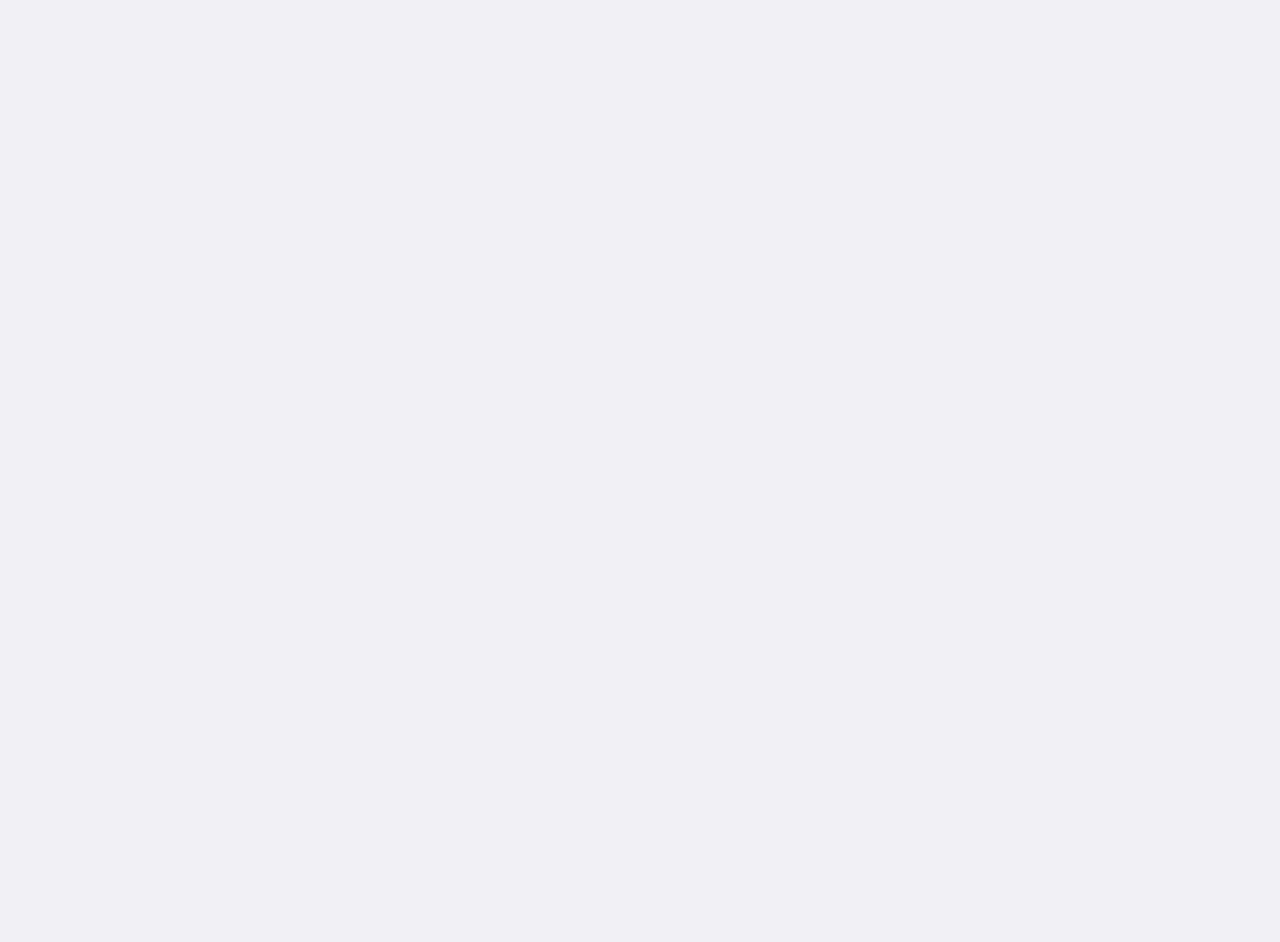
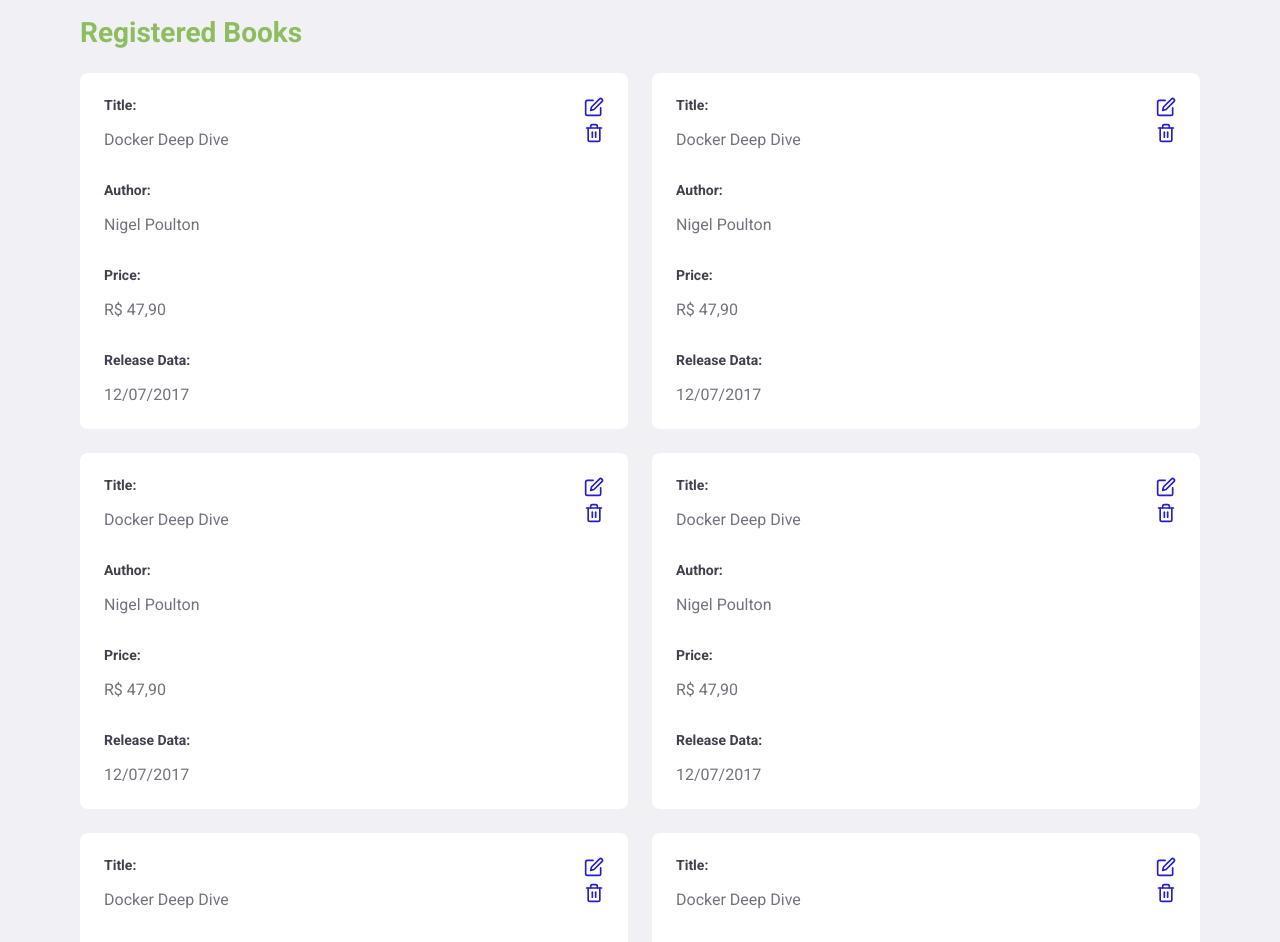
Before and after one commit to jp-bueno/client, a React (Create React App) app: page /book in a window 1280 px wide. Shown: the part 160-1102 px from the top of the page. Before the commit the page ends 800 px from the top, so only its background shows below. Built offline with nearby package versions, Linux system fonts and the light colour scheme; the HTML template or start-up script is replaced by a standard one.

Commit message:
Implementando listagem da tela de livros
Implementando listagem da tela de livros

```diff
--- a/src/pages/Book/index.js
+++ b/src/pages/Book/index.js
@@ -1,6 +1,6 @@
 import React from "react";
 import { Link } from "react-router-dom";
-import { FiPower } from "react-icons/fi";
+import { FiPower, FiEdit, FiTrash2 } from "react-icons/fi";
 
 import './style.css'
 import logoImg from '../../assets/logo.svg'
@@ -16,6 +16,112 @@
                     <FiPower size={18} color="#251fc5"/>
                 </button>
             </header>
+
+            <h1>Registered Books</h1>
+            <ul>
+                <li>
+                    <strong>Title:</strong>
+                    <p>Docker Deep Dive</p>
+                    <strong>Author:</strong>
+                    <p>Nigel Poulton</p>
+                    <strong>Price:</strong>
+                    <p>R$ 47,90</p>
+                    <strong>Release Data:</strong>
+                    <p>12/07/2017</p>
+
+                    <button type="button">
+                        <FiEdit size={20} color="#251fc5"/>
+                    </button>
+                    <button>
+                        <FiTrash2 size={20} color="#251fc5"/>
+                    </button>
+                </li>
+                <li>
+                    <strong>Title:</strong>
+                    <p>Docker Deep Dive</p>
+                    <strong>Author:</strong>
+                    <p>Nigel Poulton</p>
+                    <strong>Price:</strong>
+                    <p>R$ 47,90</p>
+                    <strong>Release Data:</strong>
+                    <p>12/07/2017</p>
+
+                    <button type="button">
+                        <FiEdit size={20} color="#251fc5"/>
+                    </button>
+                    <button>
+                        <FiTrash2 size={20} color="#251fc5"/>
+                    </button>
+                </li>
+                <li>
+                    <strong>Title:</strong>
+                    <p>Docker Deep Dive</p>
+                    <strong>Author:</strong>
+                    <p>Nigel Poulton</p>
+                    <strong>Price:</strong>
+                    <p>R$ 47,90</p>
+                    <strong>Release Data:</strong>
+                    <p>12/07/2017</p>
+
+                    <button type="button">
+                        <FiEdit size={20} color="#251fc5"/>
+                    </button>
+                    <button>
+                        <FiTrash2 size={20} color="#251fc5"/>
+                    </button>
+                </li>
+                <li>
+                    <strong>Title:</strong>
+                    <p>Docker Deep Dive</p>
+                    <strong>Author:</strong>
+                    <p>Nigel Poulton</p>
+                    <strong>Price:</strong>
+                    <p>R$ 47,90</p>
+                    <strong>Release Data:</strong>
+                    <p>12/07/2017</p>
+
+                    <button type="button">
+                        <FiEdit size={20} color="#251fc5"/>
+                    </button>
+                    <button>
+                        <FiTrash2 size={20} color="#251fc5"/>
+                    </button>
+                </li>
+                <li>
+                    <strong>Title:</strong>
+                    <p>Docker Deep Dive</p>
+                    <strong>Author:</strong>
+                    <p>Nigel Poulton</p>
+                    <strong>Price:</strong>
+                    <p>R$ 47,90</p>
+                    <strong>Release Data:</strong>
+                    <p>12/07/2017</p>
+
+                    <button type="button">
+                        <FiEdit size={20} color="#251fc5"/>
+                    </button>
+                    <button>
+                        <FiTrash2 size={20} color="#251fc5"/>
+                    </button>
+                </li>
+                <li>
+                    <strong>Title:</strong>
+                    <p>Docker Deep Dive</p>
+                    <strong>Author:</strong>
+                    <p>Nigel Poulton</p>
+                    <strong>Price:</strong>
+                    <p>R$ 47,90</p>
+                    <strong>Release Data:</strong>
+                    <p>12/07/2017</p>
+
+                    <button type="button">
+                        <FiEdit size={20} color="#251fc5"/>
+                    </button>
+                    <button>
+                        <FiTrash2 size={20} color="#251fc5"/>
+                    </button>
+                </li>
+            </ul>
         </div>
     )
 }
--- a/src/pages/Book/style.css
+++ b/src/pages/Book/style.css
@@ -42,3 +42,53 @@
 .book-container header button:hover {
     border-color: #251fc5;
 }
+
+.book-container h1{
+    margin-top: 80px;
+    margin-bottom: 24px;
+}
+
+.book-container ul {
+    display: grid;
+    grid-template-columns: repeat(2,1fr);
+    grid-gap: 24px;
+    list-style: none;
+}
+
+.book-container ul li {
+    background-color: white;
+    padding: 24px;
+    border-radius: 8px;
+    position: relative;
+}
+
+.book-container ul li button {
+    position: absolute;
+    top: 24px;
+    right: 24px;
+    border: 0;
+    background: transparent;
+}
+
+.book-container ul li button + button{
+    top: 50px;
+}
+
+.book-container ul li button:hover {
+    opacity: 0.8;
+}
+
+.book-container ul li strong {
+    display: block;
+    margin-bottom: 16px;
+    color: #41414d;
+}
+.book-container ul li p + strong {
+    margin-top: 32px;
+}
+
+.book-container ul li p {
+    color: #737380;
+    line-height: 21px;
+    font-size: 16px;
+}
```
